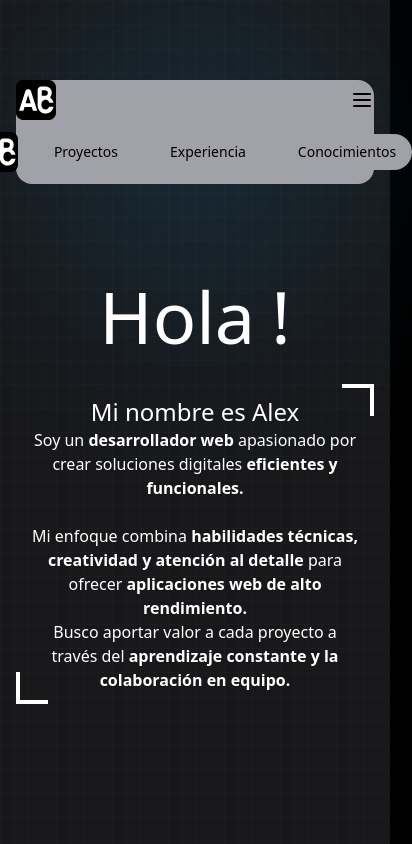
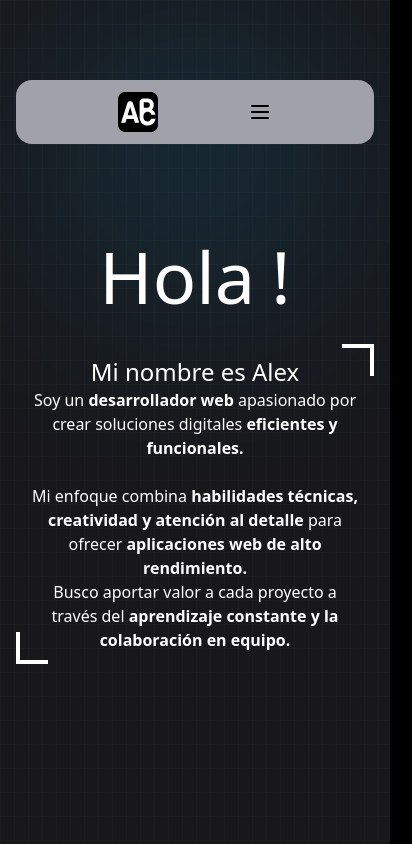
Before and after one commit to alecb6/portfolio, a Next.js app: page / in a window 390 px wide. Shown: the top 844 px of the page, 412 px wide, since content can reach past the window. Built offline with nearby package versions, Linux system fonts and the light colour scheme; what @midudev/tailwind-animations would draw is missing.

Commit message:
Refactor Header component to improve layout and responsiveness; add utility function for class name management

```diff
--- a/src/app/components/Header.tsx
+++ b/src/app/components/Header.tsx
@@ -5,7 +5,7 @@ import Link from "next/link";
 import { usePathname } from "next/navigation";
 import { Suspense } from "react";
 import Logo from "@/components/icons/LogoIcon";
-
+import { cn } from "@/lib/utils";
 import {
   NavigationMenu,
   NavigationMenuItem,
@@ -30,17 +30,22 @@ function NavigationMenuContent() {
 
   return (
     <nav className="bg-zinc-400 rounded-2xl animate-fade-in w-full md:w-[600px] relative">
-      <div className="flex items-center justify-between md:hidden">
+      <div className="flex items-center justify-evenly items-center md:hidden p-3 md:p-0 transition-all animate-slide-in-top">
         <Logo />
         <button onClick={() => setIsOpen(!isOpen)} className="text-black">
           {isOpen ? <X size={24} /> : <Menu size={24} />}
         </button>
       </div>
 
-      <NavigationMenu className="p-3 rounded-full animate-fade-in w-[100%] md:w-[600px]">
-        <NavigationMenuList className="w-[100%] md:w-[600px] flex flex-row items-center gap-4">
+      <NavigationMenu className="md:p-3 rounded-full animate-fade-in w-[100%] md:w-[600px]">
+        <NavigationMenuList
+          className={cn(
+            "flex-col md:flex-row md:flex items-center gap-4",
+            isOpen ? "flex" : "hidden md:flex"
+          )}
+        >
           <NavigationMenuItem>
-            <NavigationMenuLink>
+            <NavigationMenuLink className="hidden md:block">
               <Logo />
             </NavigationMenuLink>
           </NavigationMenuItem>
```
